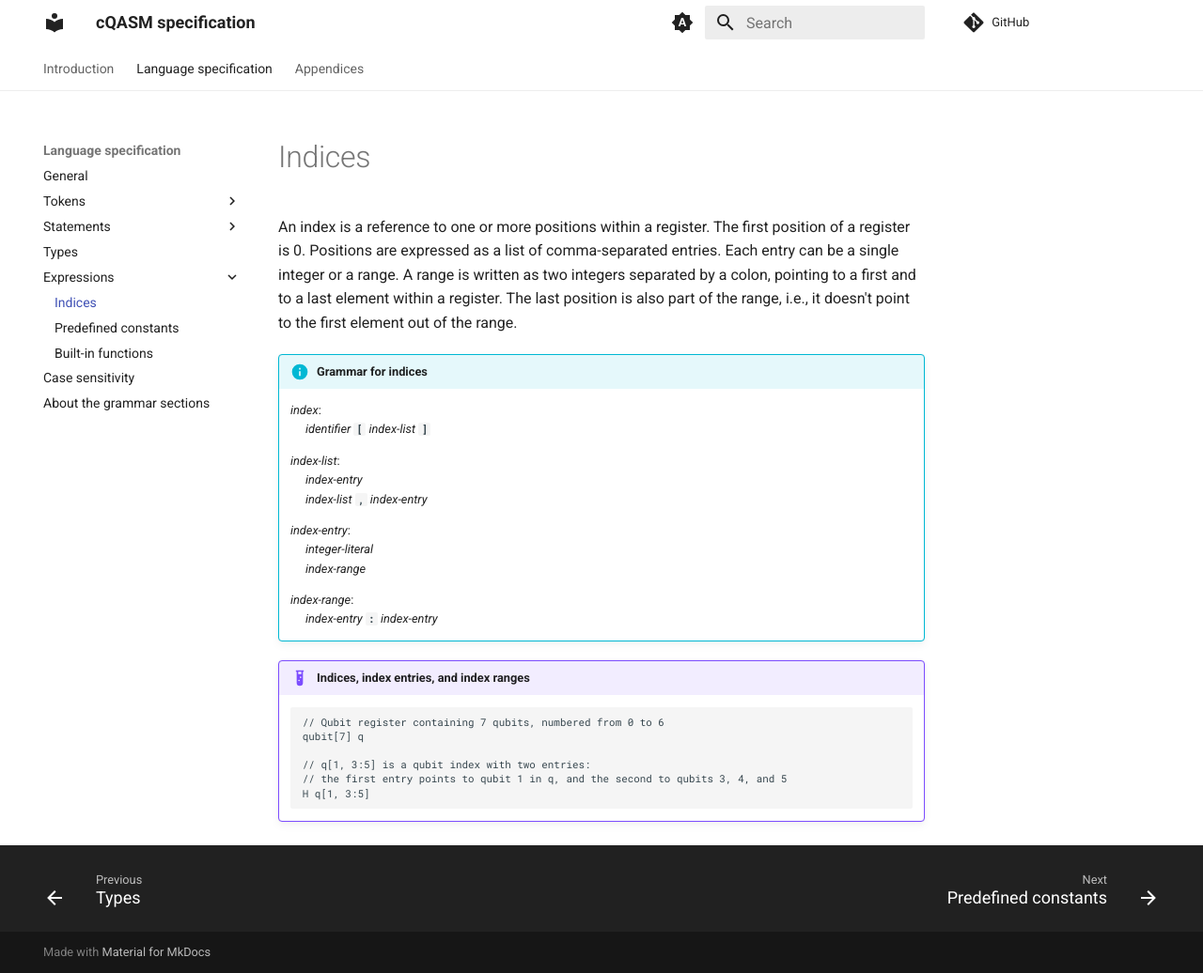
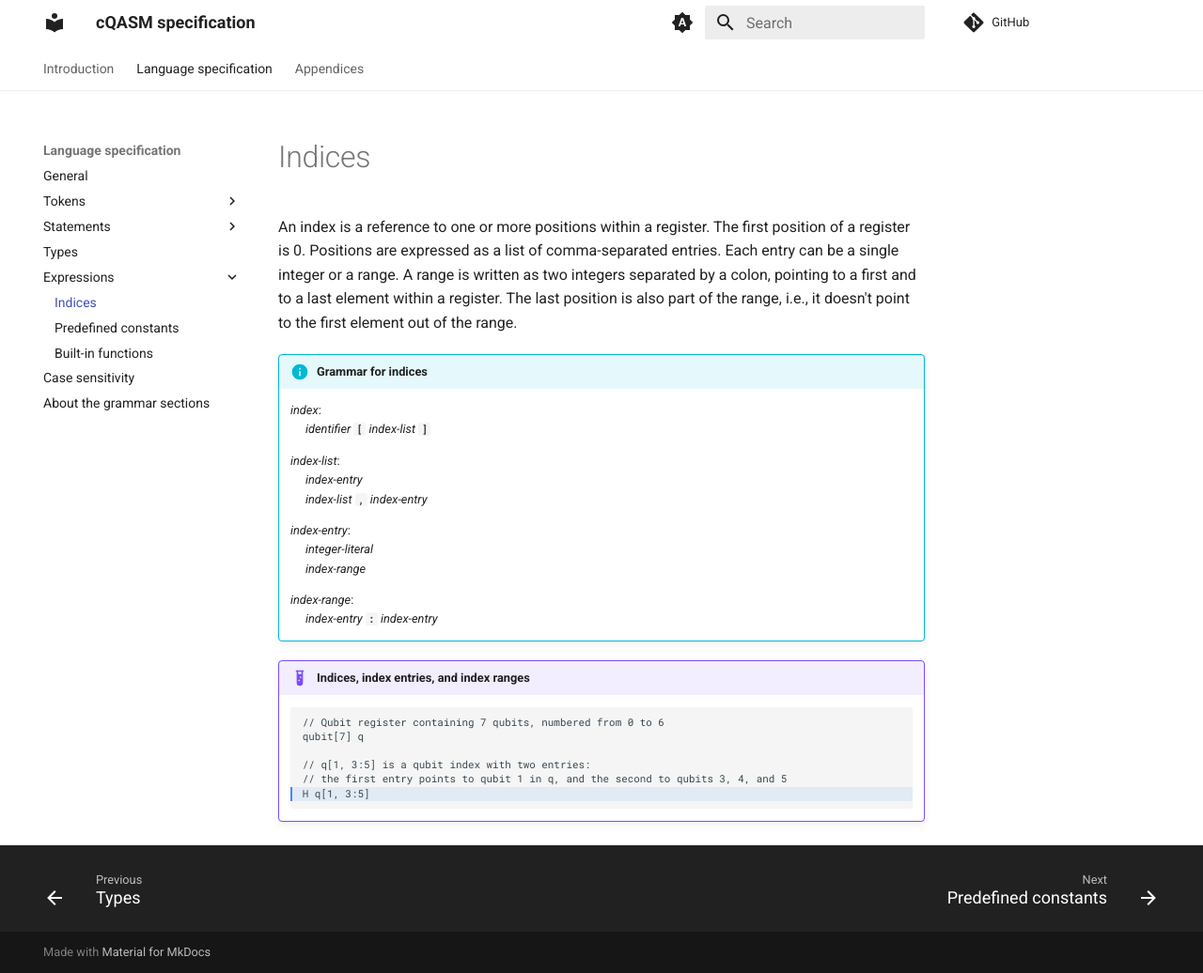
Before and after one commit to QuTech-Delft/cQASM-spec, an MkDocs documentation site: the page built from docs/language_specification/expressions/indices.md, in a window 1280 px wide and 1036 px high. Shown: the whole window at 94% size. Built offline with MkDocs 1.6.1 and Material for MkDocs 9.7.7, drawn with Linux system fonts in a browser that asks for light colours; comment, search, counter and statistics services are not loaded; the version menu is left out.

Commit message:
Add highlighting for an example in indices.md.

````diff
--- a/docs/language_specification/expressions/indices.md
+++ b/docs/language_specification/expressions/indices.md
@@ -21,7 +21,7 @@ The last position is also part of the range, i.e., it doesn't point to the first
 
 !!! example "Indices, index entries, and index ranges"
 
-    ```
+    ```hl_lines="6"
     // Qubit register containing 7 qubits, numbered from 0 to 6
     qubit[7] q
 
````
